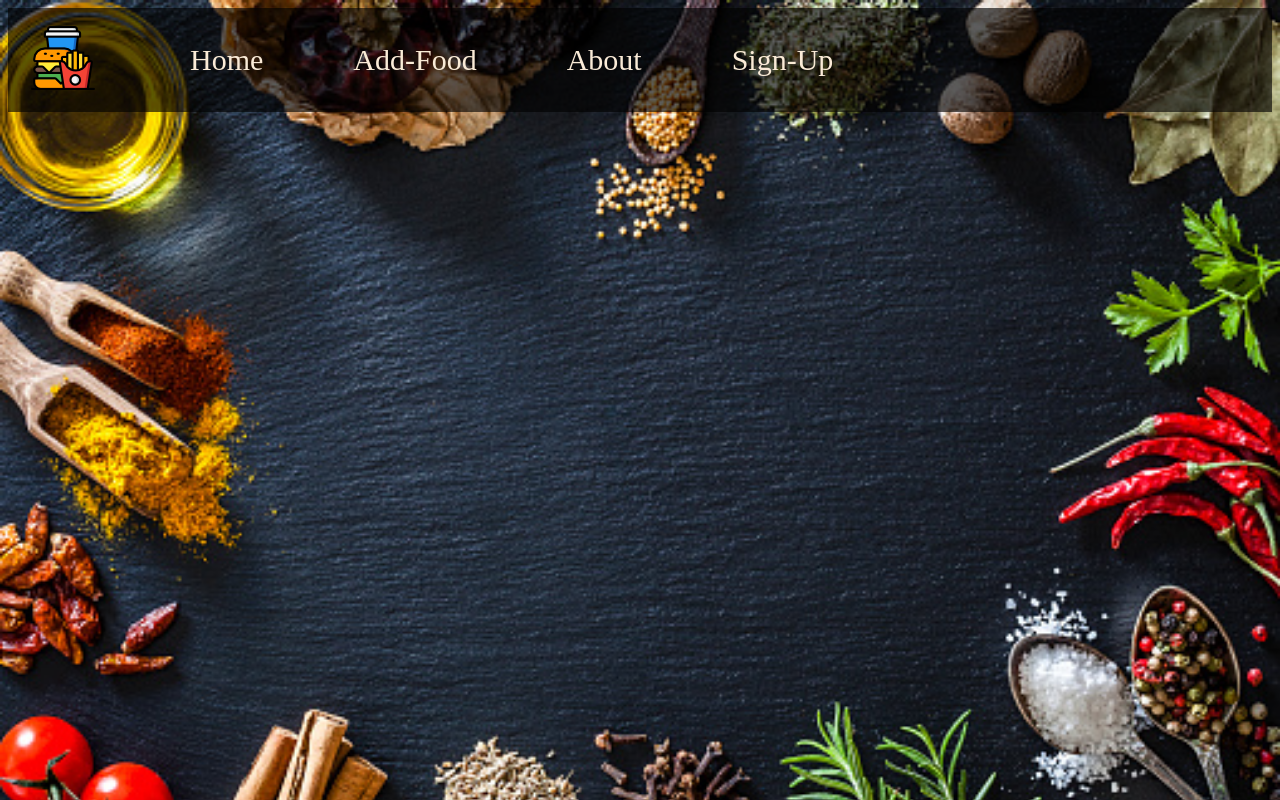
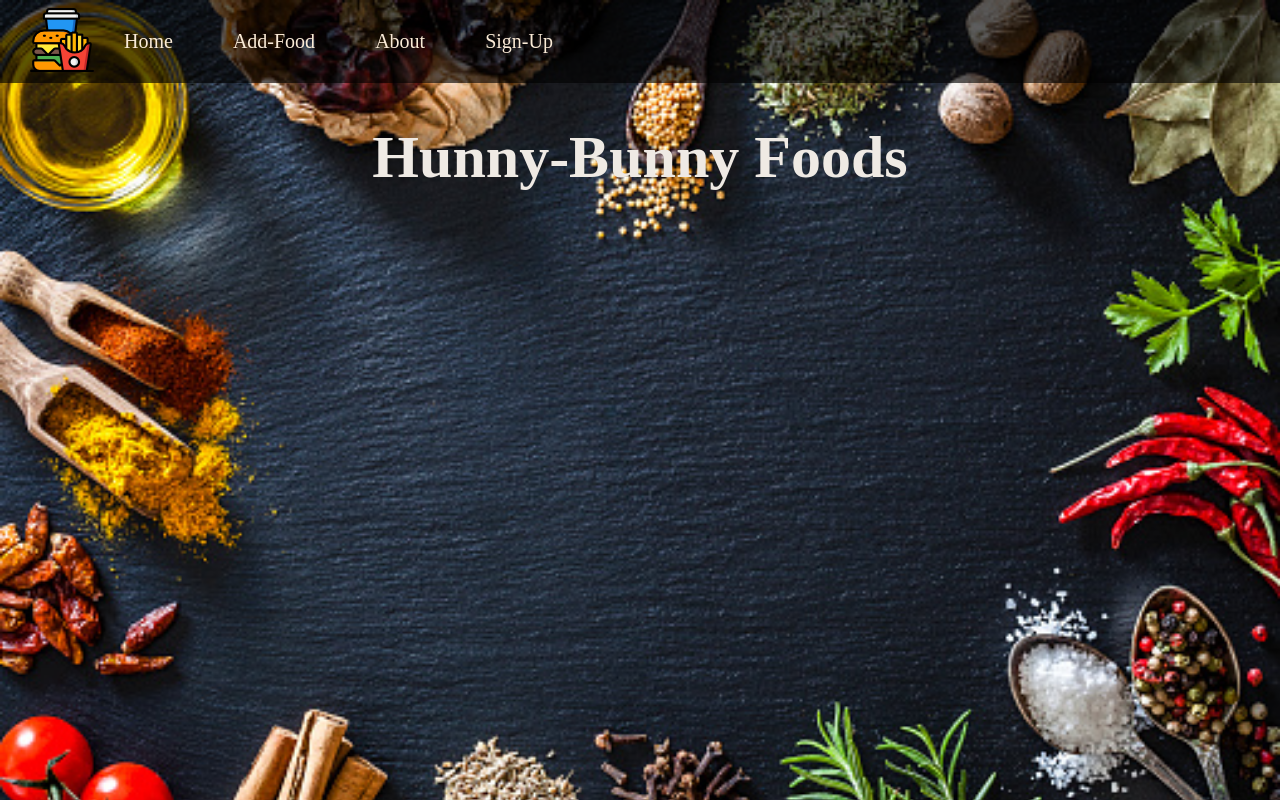
Before and after one commit to Harshvardhan-Kh/Foodi-Woodi, a plain HTML site: page index.html in a window 1280 px wide. Drawn offline with Linux system fonts and the light colour scheme.

Commit message:
HeadName Added

```diff
--- a/assets/css/style.css
+++ b/assets/css/style.css
@@ -3,6 +3,9 @@ body {
     background-repeat: no-repeat;
     background: url(./../img/food\ bg.jpg);
     background-size: cover;
+    text-align: left;
+    margin: 0;
+    padding: 0;
 
 
 }
@@ -11,19 +14,15 @@ body {
     display: flex;
     align-items: center;
     background-color: rgb(0 0 0 / 63%);
-    /* border-radius: 45px; */
-    padding: 13px;
-    margin-top: 0;
-    margin-left: 0;
-    margin-right: 0;
+
 
 }
 
 .home {
-    margin-left: 90px;
-    font-size: 30px;
+    margin: 30px;
+    font-size: 20px;
     display: flex;
-   flex-direction: row-reverse;
+
 
 }
 
@@ -33,6 +32,11 @@ a{
 
 }
 .logo-img{
-    margin-left: 5px;
-    padding: 5px;
+   margin-left: 30px;
 }
+
+.hname{
+    text-align: center;
+    color: rgb(239, 234, 228);
+    font-size: 60px;
+}
--- a/index.html
+++ b/index.html
@@ -35,6 +35,12 @@
 
 
     </div>
+
+<div class="head-name">
+    <h1 class="hname">Hunny-Bunny Foods</h1>
+</div>
+
+
 </body>
 
 </html>
```
